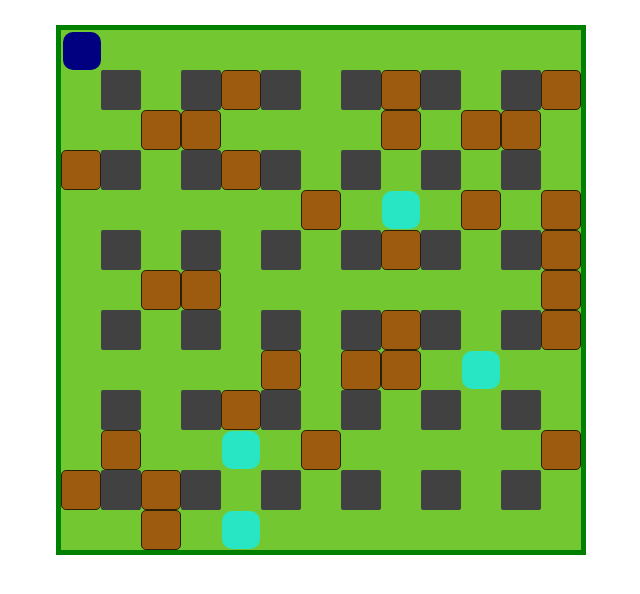
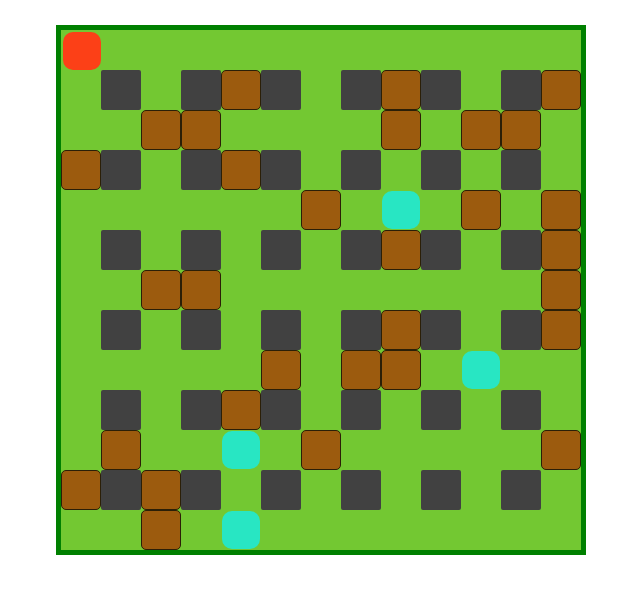
Before and after one commit to Vestelth/dyna-blaster, a website: page index.html in a window 1280 px wide. Shown: the whole page, without its empty margins (319-959 px from the left). Drawn offline with Linux system fonts and the light colour scheme.

Commit message:
starting to make collisions

```diff
--- a/css/style.css
+++ b/css/style.css
@@ -16,11 +16,9 @@ div.game-grid {
 div.wall {
   width: 40px;
   height: 40px;
-  margin-left: 40px;
-  margin-top: 40px;
   border-radius: 2px;
   background-color: rgb(65, 65, 65);
-  float: left;
+  position: absolute;
 }
 
 div.brick {
@@ -45,9 +43,12 @@ div.ghost {
 
 div.player {
   position: absolute;
+  z-index: 3;
   left: 2px; top: 2px;
   width: 38px;
   height: 38px;
+  /*width: 50px;
+  height: 50px;*/
   border-radius: 10px;
-  background-color: navy;
+  background-color: rgb(252, 64, 23);
 }
--- a/js/app.js
+++ b/js/app.js
@@ -7,14 +7,18 @@ $(function () {
   }
 
   class Game {
-    constructor(){
+    constructor() {
+      let self = this;
       this.x = 0;
       this.y = 0;
-      this.board = $('div.game-grid');
-      this.player = $('div.player');
-      this.brick = $('div.brick');
-      this.slots = [];
-      // this.freeSlots = [];
+      this.space   =  40;
+      this.slots   =  [];
+      this.gridArr =  [];
+      this.board   =  $('div.game-grid');
+      this.player  =  $('div.player');
+      this.wall    =  $('div.wall');
+      this.brick   =  $('div.brick');
+      // this.takenSlots = [];
       // this.ghosts = new Ghosts();
       // this.level = new Level();
     }
@@ -22,20 +26,35 @@ $(function () {
     // --- FIND BRICK SLOTS ------------------------- /
     generateLevelSlotsArray() {
       // make and put all possible green slots in an array
+      let counter = 0;
+
       for( let i = 0; i < 13; i++ ){
+        this.gridArr.push([]);
         for( let j = 0; j < 13; j++ ){
-          if ( i % 2 != 0  && j % 2 != 0 ){
+          if ( i % 2 != 0 && j % 2 != 0 ){
+            this.y = i * this.space;
+            this.x = j * this.space;
+            $('div.wall').eq(counter).css({
+              'left': this.x +'px',
+              'top': this.y +'px',
+            });
+            counter ++;
+            // making array of object on the board
+            this.gridArr[i].push(1);
           } else {
-            this.y = i * 40;
-            this.x = j * 40;
+            this.gridArr[i].push(0);
+            this.y = i * this.space;
+            this.x = j * this.space;
             this.slots.push([this.x, this.y]);
           }
         }
       }
+      // console.log(this.gridArr);
     }
 
     // --- GENERATE LEVEL --------------------------- /
     generateLevel() {
+
       // generate slots
       this.generateLevelSlotsArray();
 
@@ -51,13 +70,13 @@ $(function () {
       // create elements with jQuery and append them
       $('div.game-grid').append($(divString));
 
-      // remove av. slots - making some space for player first location
+      // making slots for player
       let freeSlots = this.slots.slice();
       freeSlots.splice(0, 2);
       freeSlots.splice(11, 1);
 
       // randomize x and y for all bricks
-      let bricks = $('div.brick');
+      const bricks = $('div.brick');
       $.each(bricks, function (i, div) {
         let pos =  Math.round( Math.random() * (freeSlots.length - 1) );
         this.x = freeSlots[pos][0];
@@ -99,9 +118,97 @@ $(function () {
       generateGhosts();
 
     }
-  }
+
+    // MOVE THE PLAYER ------------------------ /
+    playerMovement() {
+      /// store key codes and currently pressed ones
+      let keys = {
+        UP    : 38,
+        LEFT  : 37,
+        RIGHT : 39,
+        DOWN  : 40
+      };
+      /// store reference to character's position and element
+      let player = {
+        x     : 2,
+        y     : 2,
+        speed : 7,
+        div   : $('div.player')
+      };
+
+      /// key detection (better to use addEventListener, but this will do)
+      document.body.onkeyup = document.body.onkeydown = function(event){
+        keys[event.which] = event.type == 'keydown';
+      };
+
+      /// player movement update
+      function movePlayer(dirX, dirY){
+        player.x += (dirX || 0) * player.speed;
+        player.y += (dirY || 0) * player.speed;
+        player.div.css({'left': player.x});
+        player.div.css({'top' : player.y});
+      };
+
+      function checkWallCollisions() {
+        // wall size = brick size; width = height
+        let x = 0; let y = 0;
+        const obstacleSize = $('div.wall').css('width'); // 40px
+        const playerSize = $('div.player').css('width');
+        const walls = $('div.wall');
+        const bricks = $('div.brick');
+        let objPos = [];
+
+        // making an array with all obstacle positions
+        $('div.brick').each( function(index) {
+          x = $(this).position().left + 'px';
+          y = $(this).position().top + 'px';
+          objPos.push([x, y]);
+        });
+        $('div.wall').each( function(index) {
+          x = $(this).position().left + 'px';
+          y = $(this).position().top + 'px';
+          objPos.push([x, y]);
+        });
+        console.log(objPos);
+      }
+
+      checkWallCollisions();
+
+      /// player control
+      function detectPlayerMovement() {
+        if ( keys[keys.LEFT] ) {
+          // <-- animate here
+          movePlayer(-1, 0);
+        }
+        if ( keys[keys.RIGHT] ) {
+          // <-- animate here
+          movePlayer(1, 0);
+        }
+        if ( keys[keys.UP] ) {
+          // <-- animate here
+          movePlayer(0, -1);
+        }
+        if ( keys[keys.DOWN] ) {
+          // <-- animate here
+          movePlayer(0, 1);
+        }
+      };
+
+      /// update current position on screen
+      movePlayer();
+
+      /// movement loop
+      setInterval(function() {
+        detectPlayerMovement();
+      }, 40);
+
+
+    } // end of playerMovement() method
+
+  } // end of Game() object
 
   let game = new Game();
   game.generateLevel();
+  game.playerMovement();
 
 });
```
Also changed, not shown: package.json (+1 -6 lines).
